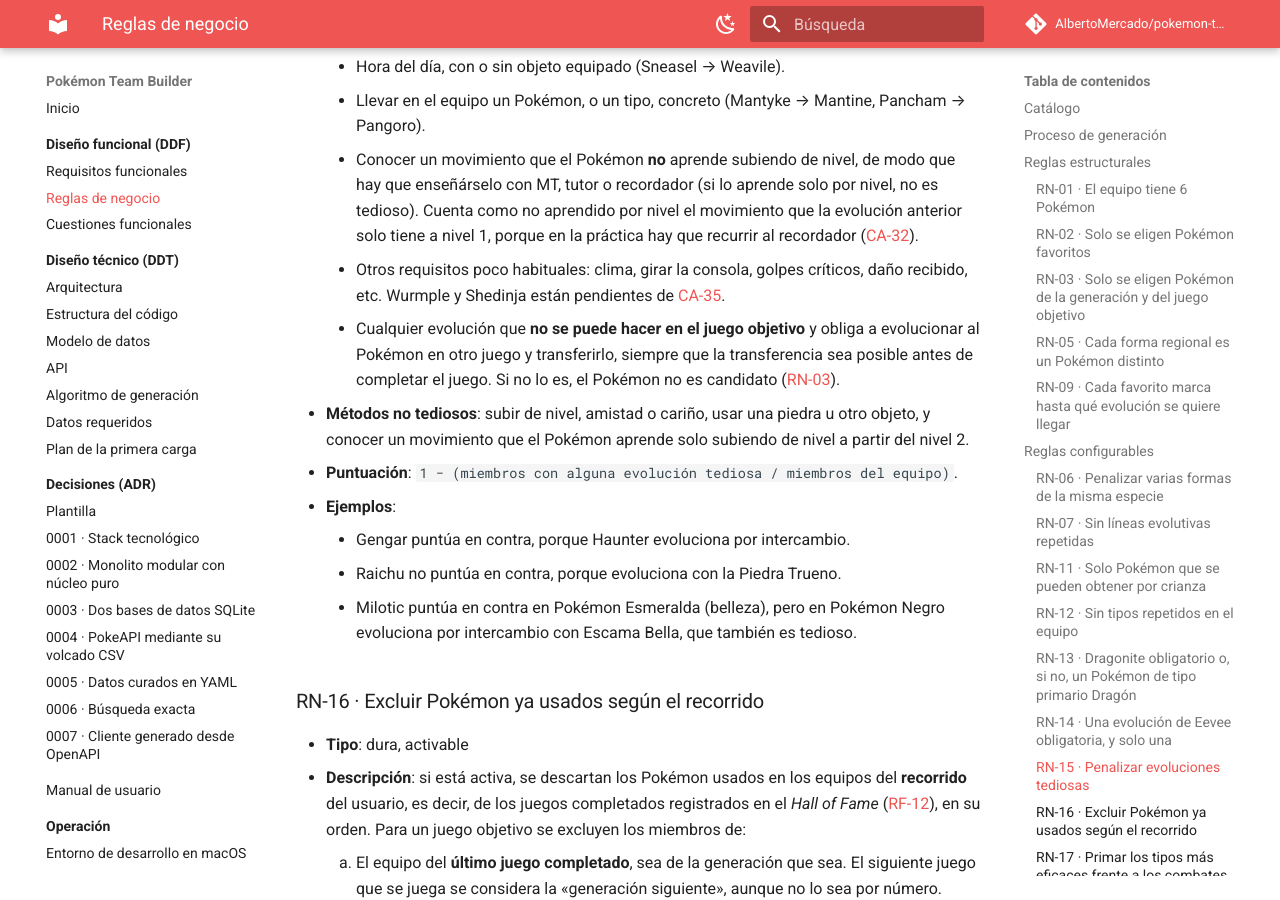
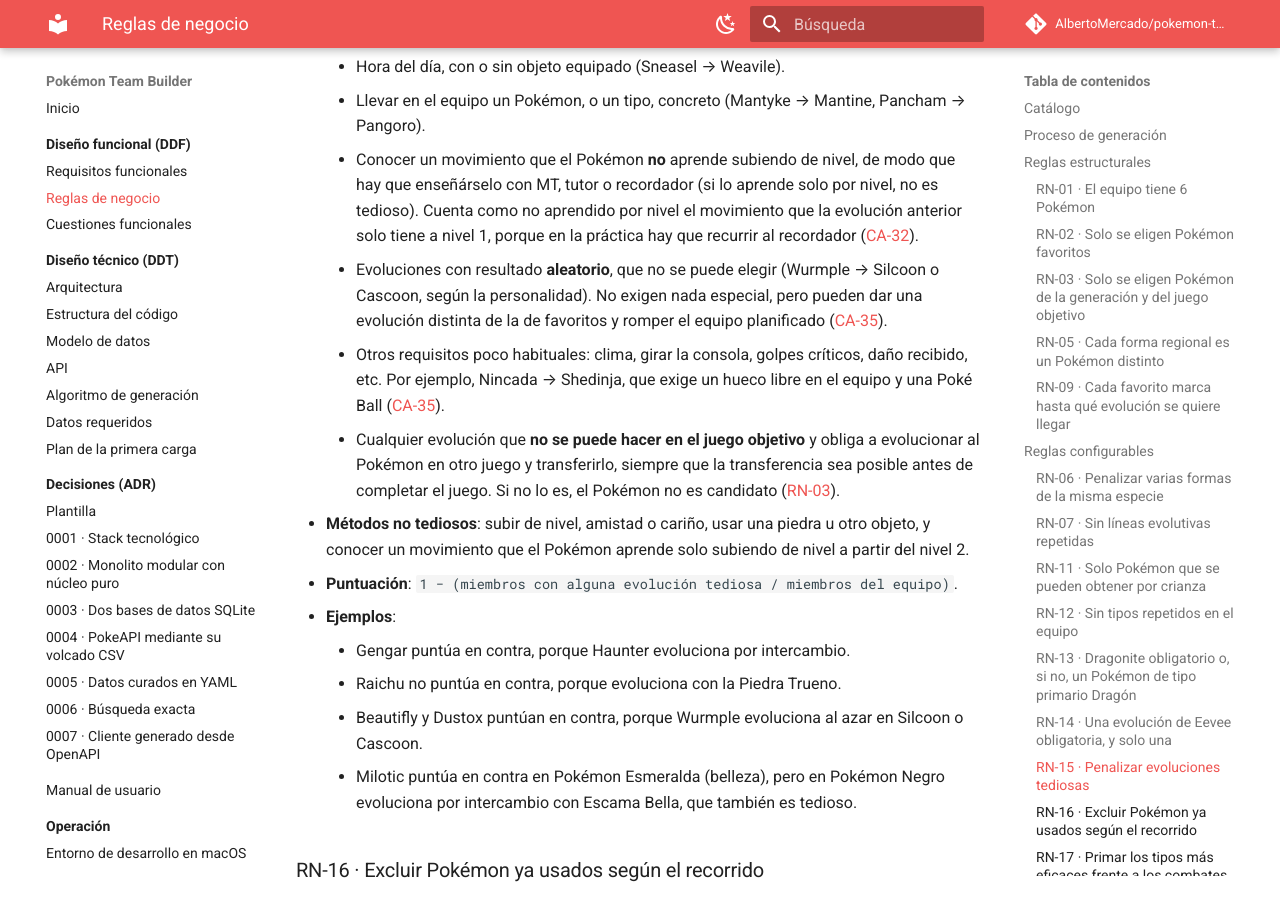
Before and after one commit to AlbertoMercado/pokemon-team-builder, an MkDocs documentation site: the page built from docs/01-ddf/reglas-negocio.md, in a window 1280 px wide and 900 px high, scrolled down 8586 px. Built offline with MkDocs 1.6.1 and Material for MkDocs 9.7.7, drawn with Linux system fonts in a browser that asks for light colours; comment, search, counter and statistics services are not loaded.

Commit message:
docs(ddf): resolver CA-35: Shedinja y las evoluciones aleatorias son tediosas (RN-15)
Nincada -> Shedinja exige un hueco libre en el equipo y una Poké Ball.
Wurmple -> Silcoon o Cascoon no es tediosa en sentido estricto, pero su
resultado aleatorio puede romper el equipo planificado, así que se penaliza
como tediosa.

Co-Authored-By: Claude Opus 5.5 <noreply@anthropic.com>

```diff
--- a/docs/01-ddf/reglas-negocio.md
+++ b/docs/01-ddf/reglas-negocio.md
@@ -307,9 +307,13 @@ parámetros son fijos.
       Cuenta como no aprendido por nivel el movimiento que la evolución anterior solo tiene
       a nivel 1, porque en la práctica hay que recurrir al recordador
       ([CA-32](cuestiones-abiertas.md#resueltas)).
+    - Evoluciones con resultado **aleatorio**, que no se puede elegir (Wurmple → Silcoon o
+      Cascoon, según la personalidad). No exigen nada especial, pero pueden dar una evolución
+      distinta de la de favoritos y romper el equipo planificado
+      ([CA-35](cuestiones-abiertas.md#resueltas)).
     - Otros requisitos poco habituales: clima, girar la consola, golpes críticos, daño recibido,
-      etc. Wurmple y Shedinja están pendientes de
-      [CA-35](cuestiones-abiertas.md#abiertas).
+      etc. Por ejemplo, Nincada → Shedinja, que exige un hueco libre en el equipo y una Poké
+      Ball ([CA-35](cuestiones-abiertas.md#resueltas)).
     - Cualquier evolución que **no se puede hacer en el juego objetivo** y obliga a evolucionar
       al Pokémon en otro juego y transferirlo, siempre que la transferencia sea posible antes
       de completar el juego. Si no lo es, el Pokémon no es candidato ([RN-03](#rn-03)).
@@ -319,6 +323,8 @@ parámetros son fijos.
 - **Ejemplos**:
     - Gengar puntúa en contra, porque Haunter evoluciona por intercambio.
     - Raichu no puntúa en contra, porque evoluciona con la Piedra Trueno.
+    - Beautifly y Dustox puntúan en contra, porque Wurmple evoluciona al azar en Silcoon o
+      Cascoon.
     - Milotic puntúa en contra en Pokémon Esmeralda (belleza), pero en Pokémon Negro evoluciona
       por intercambio con Escama Bella, que también es tedioso.
 
```
Also changed, not shown: docs/01-ddf/cuestiones-abiertas.md (+1 -1 lines), docs/01-ddf/index.md (+1 -1 lines), docs/02-ddt/plan-carga-datos.md (+2 -2 lines).
